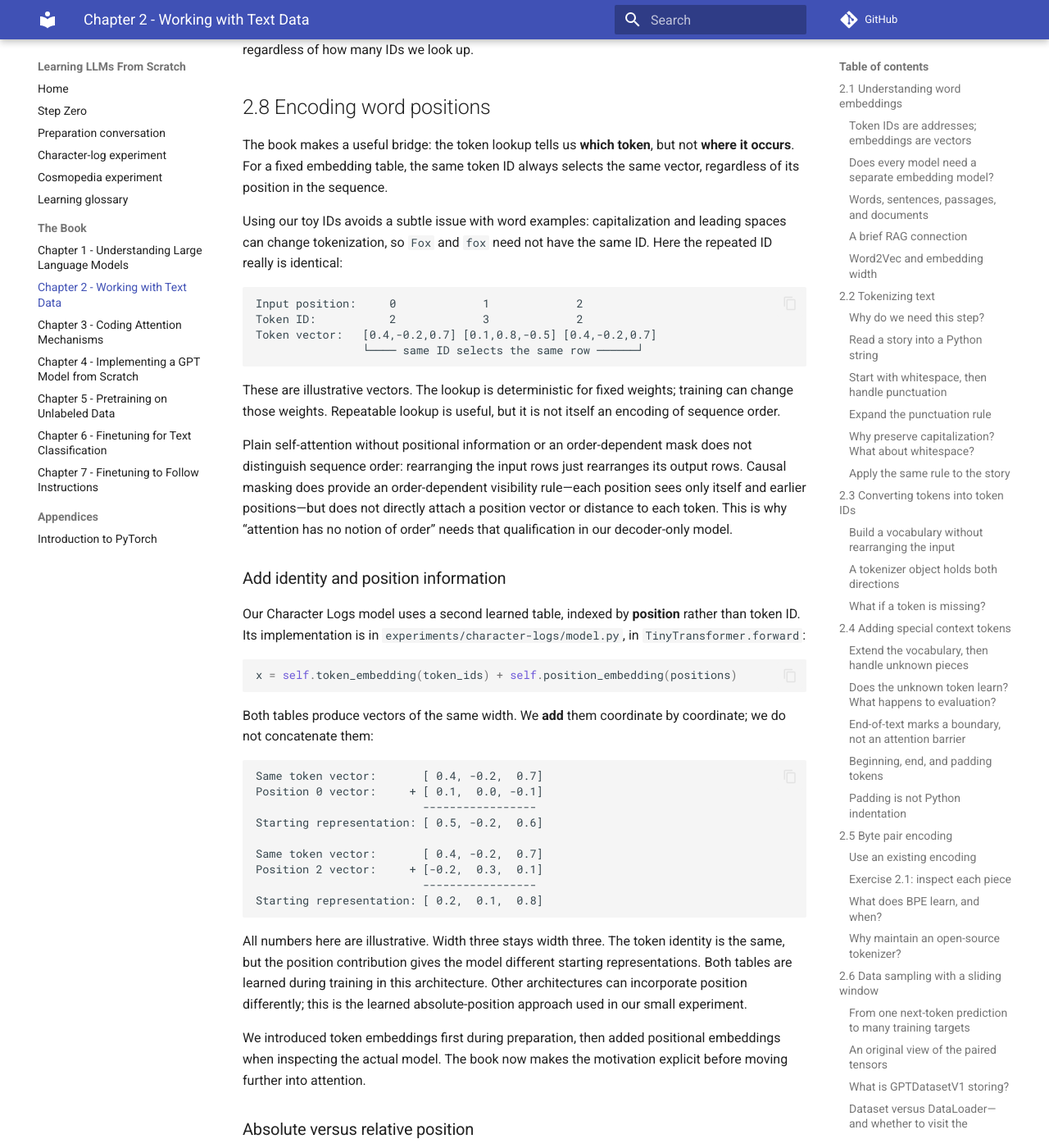
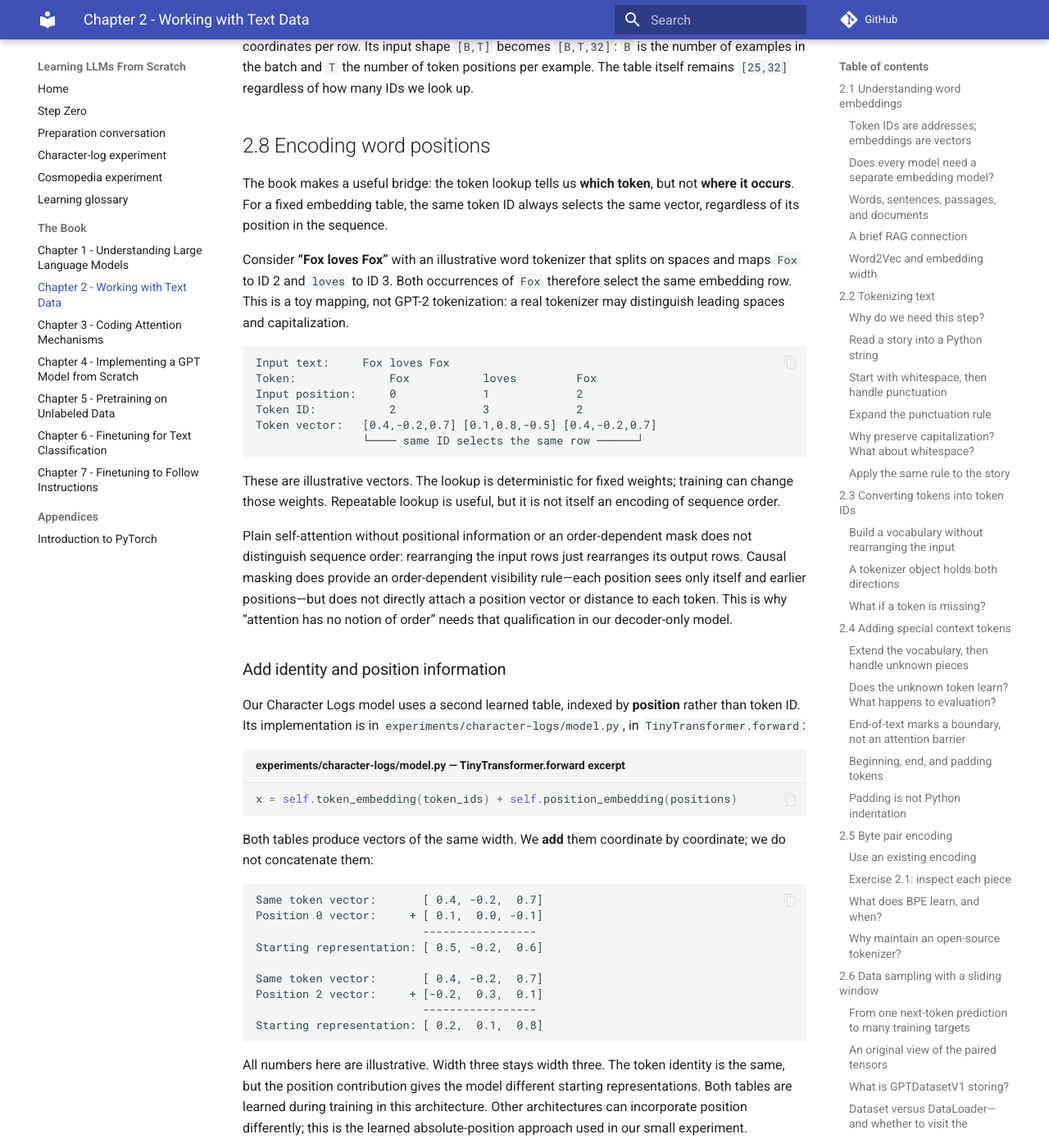
Before and after one commit to kantarcise/learning-llms, an MkDocs documentation site: the page built from docs/chapters/02-working-with-text-data.md, in a window 1280 px wide and 1400 px high, scrolled down 28276 px. Shown: the whole window at 82% size. Built offline with MkDocs 1.6.1 and Material for MkDocs 9.7.7, drawn with Linux system fonts in a browser that asks for light colours; comment, search, counter and statistics services are not loaded; some of the changed text lies outside the part shown.

Commit message:
Polish Chapter 2 prose and label code examples

````diff
--- a/docs/chapters/02-working-with-text-data.md
+++ b/docs/chapters/02-working-with-text-data.md
@@ -81,7 +81,7 @@
 
 ## 2.2 Tokenizing text
 
-Reading reached the end of this section. The examples below follow the [author's section 2.2 notebook](https://github.com/rasbt/LLMs-from-scratch/blob/cdbd33e6d57a71e20ea31434841095fac50cecd8/ch02/01_main-chapter-code/ch02.ipynb), with our explanations alongside them. They are reference snippets checked by the assistant, not exercises recorded as independently completed by Sezai.
+The examples below follow the [author's section 2.2 notebook](https://github.com/rasbt/LLMs-from-scratch/blob/cdbd33e6d57a71e20ea31434841095fac50cecd8/ch02/01_main-chapter-code/ch02.ipynb), with our explanations alongside them.
 
 ### Why do we need this step?
 
@@ -100,7 +100,7 @@
 
 The sample is Edith Wharton's *The Verdict*, available as [`the-verdict.txt` in the official repository](https://github.com/rasbt/LLMs-from-scratch/blob/cdbd33e6d57a71e20ea31434841095fac50cecd8/ch02/01_main-chapter-code/the-verdict.txt). Once that file is present in the working directory, the reading step is ordinary Python:
 
-```python
+```python title="Read the story into raw_text"
 with open("the-verdict.txt", "r", encoding="utf-8") as f:
     raw_text = f.read()
 
@@ -183,11 +183,9 @@
 
 The assistant reproduced **4,690 token occurrences** using the linked story revision. That is the sequence length after this split, not the number of unique vocabulary entries. Repeated words count repeatedly. We have a list of strings; integer IDs, embedding vectors, and training windows are still later steps.
 
-Next: [2.3 Converting tokens into token IDs](#23-converting-tokens-into-token-ids).
-
 ## 2.3 Converting tokens into token IDs
 
-Reading reached the end of this section. `vocab` is a mapping from token strings to integer IDs: we look up a token to get its ID. That is the same bridge our character experiment built with its 25 distinct characters.
+`vocab` is a mapping from token strings to integer IDs: we look up a token to get its ID. That is the same bridge our character experiment built with its 25 distinct characters.
 
 ### Build a vocabulary without rearranging the input
 
@@ -217,7 +215,7 @@
 
 Below is a typed adaptation of the author's `SimpleTokenizerV1`, with explanatory docstrings. It uses the same splitting and punctuation-cleanup rules:
 
-```python
+```python title="SimpleTokenizerV1 — teaching example"
 import re
 
 
@@ -284,7 +282,7 @@
 
 ## 2.4 Adding special context tokens
 
-Reading reached the end of this section. The author adds two reserved entries to the vocabulary: `<|unk|>` for an unknown piece and `<|endoftext|>` for a text boundary. The original 1,130 entries plus these two give **1,132 entries**.
+The author adds two reserved entries to the vocabulary: `<|unk|>` for an unknown piece and `<|endoftext|>` for a text boundary. The original 1,130 entries plus these two give **1,132 entries**.
 
 The spellings are human-readable labels for dedicated IDs. In this simple tokenizer, the regex leaves these particular strings intact when used as separated pieces; the strings do not acquire special behavior merely because they contain angle brackets.
 
@@ -304,7 +302,7 @@
 
 These IDs apply to the story vocabulary in this example, not every tokenizer. A typed adaptation of the author's second version follows. V1 remains above for comparison; a second class is helpful pedagogically, but not required by Python. We could instead modify the original class or make the fallback configurable.
 
-```python
+```python title="SimpleTokenizerV2 — unknown-token fallback"
 class SimpleTokenizerV2:
     def __init__(self, vocab: dict[str, int]) -> None:
         self.str_to_int = vocab
@@ -393,11 +391,11 @@
 
 ## 2.5 Byte pair encoding
 
-Reading reached the end of this section. Instead of extending our regex tokenizer again, the book uses [tiktoken](https://github.com/openai/tiktoken), an open-source library from OpenAI with a Python interface and a Rust core. We reuse the GPT-2 encoding, including its existing vocabulary and merge rules; we are not training a new tokenizer or loading language-model weights.
+Instead of extending our regex tokenizer again, the book uses [tiktoken](https://github.com/openai/tiktoken), an open-source library from OpenAI with a Python interface and a Rust core. We reuse the GPT-2 encoding, including its existing vocabulary and merge rules; we are not training a new tokenizer or loading language-model weights.
 
 ### Use an existing encoding
 
-```python
+```python title="GPT-2 BPE encoding with tiktoken"
 import tiktoken
 
 tokenizer = tiktoken.get_encoding("gpt2")
@@ -478,11 +476,7 @@
 
 The stable contract matters: improving library speed or packaging should not silently change GPT-2's established token IDs. Choosing a different encoding is a separate decision and must remain compatible with the model.
 
-Next: **2.6 Data sampling with a sliding window**. We can now encode text; the next task is to turn its ID sequence into training examples.
-
 ## 2.6 Data sampling with a sliding window
-
-Our notes now cover input/target windows, `GPTDatasetV1`, data-loader settings, and the guided solution to Exercise 2.2. We have not recorded a user execution of the exercise on the story. Today's goal is to finish Chapter 2 and then reread Chapters 1 and 2 on the website as a new reader; that review is still ahead.
 
 ### From one next-token prediction to many training targets
 
@@ -490,7 +484,7 @@
 
 The [author's section 2.6 notebook](https://github.com/rasbt/LLMs-from-scratch/blob/cdbd33e6d57a71e20ea31434841095fac50cecd8/ch02/01_main-chapter-code/ch02.ipynb) encodes *The Verdict* with GPT-2's tokenizer, then uses `enc_text[50:]` to choose a later starting point for illustration. Dropping those 50 tokens is not a required preprocessing rule.
 
-```python
+```python title="Construct one-token-shifted input and target windows"
 enc_text = tokenizer.encode(raw_text)
 enc_sample = enc_text[50:]
 context_size = 4
@@ -532,7 +526,7 @@
 
 Here is a typed adaptation of the author's class, with clearer validation and explicit integer dtype. It expects `torch`, `tiktoken`, and `Dataset` to be imported as shown:
 
-```python
+```python title="GPTDatasetV1 — teaching example"
 import tiktoken
 import torch
 from torch.utils.data import Dataset
@@ -610,7 +604,7 @@
 
 The [character-log training code](https://github.com/kantarcise/learning-llms/blob/main/experiments/character-logs/train.py) uses the same PyTorch loader:
 
-```python
+```python title="experiments/character-logs/train.py — training loader excerpt"
 training = DataLoader(train_data, batch_size=args.batch_size, shuffle=True)
 ```
 
@@ -622,7 +616,7 @@
 
 Its [training loop](https://github.com/kantarcise/learning-llms/blob/main/experiments/cosmopedia/train.py) selected rows directly from prepared tensors:
 
-```python
+```python title="experiments/cosmopedia/train.py — batch sampling excerpt"
 selected = torch.randint(
     len(training["inputs"]), (args.batch_size,), generator=sampling
 )
@@ -765,7 +759,7 @@
 
 The book's example uses six vocabulary entries and three coordinates per vector:
 
-```python
+```python title="Create a six-row embedding table"
 import torch
 
 input_ids = torch.tensor([2, 3, 5, 1], dtype=torch.long)
@@ -852,9 +846,11 @@
 
 The book makes a useful bridge: the token lookup tells us **which token**, but not **where it occurs**. For a fixed embedding table, the same token ID always selects the same vector, regardless of its position in the sequence.
 
-Using our toy IDs avoids a subtle issue with word examples: capitalization and leading spaces can change tokenization, so `Fox` and `fox` need not have the same ID. Here the repeated ID really is identical:
+Consider **“Fox loves Fox”** with an illustrative word tokenizer that splits on spaces and maps `Fox` to ID 2 and `loves` to ID 3. Both occurrences of `Fox` therefore select the same embedding row. This is a toy mapping, not GPT-2 tokenization: a real tokenizer may distinguish leading spaces and capitalization.
 
 ```text
+Input text:     Fox loves Fox
+Token:              Fox           loves         Fox
 Input position:     0             1             2
 Token ID:           2             3             2
 Token vector:   [0.4,-0.2,0.7] [0.1,0.8,-0.5] [0.4,-0.2,0.7]
@@ -869,7 +865,7 @@
 
 Our Character Logs model uses a second learned table, indexed by **position** rather than token ID. Its implementation is in `experiments/character-logs/model.py`, in `TinyTransformer.forward`:
 
-```python
+```python title="experiments/character-logs/model.py — TinyTransformer.forward excerpt"
 x = self.token_embedding(token_ids) + self.position_embedding(positions)
 ```
 
@@ -912,7 +908,7 @@
 
 With the book's loader configured for `batch_size=8` and `max_length=4`:
 
-```python
+```python title="Combine token and position embeddings for a batch"
 # dataloader is the loader from section 2.6, configured as above.
 inputs, targets = next(iter(dataloader))
 # inputs:  torch.long IDs [8, 4]
@@ -998,4 +994,4 @@
 
 The broader bridge also applies to images and audio: neural networks need numerical representations suited to their architecture. Images and audio may already be numerical arrays; they need not pass through the same tokenizer-and-lookup process as text.
 
-Next: Chapter 3, implementing attention mechanisms. The separate fresh-reader review of Chapters 1 and 2 on the website remains to be done; reading completion does not imply every exercise was independently run.
+Chapter 3 develops the attention mechanisms that process these input embeddings.
````
Also changed, not shown: templates/chapter-note.md (+4 -0 lines).
